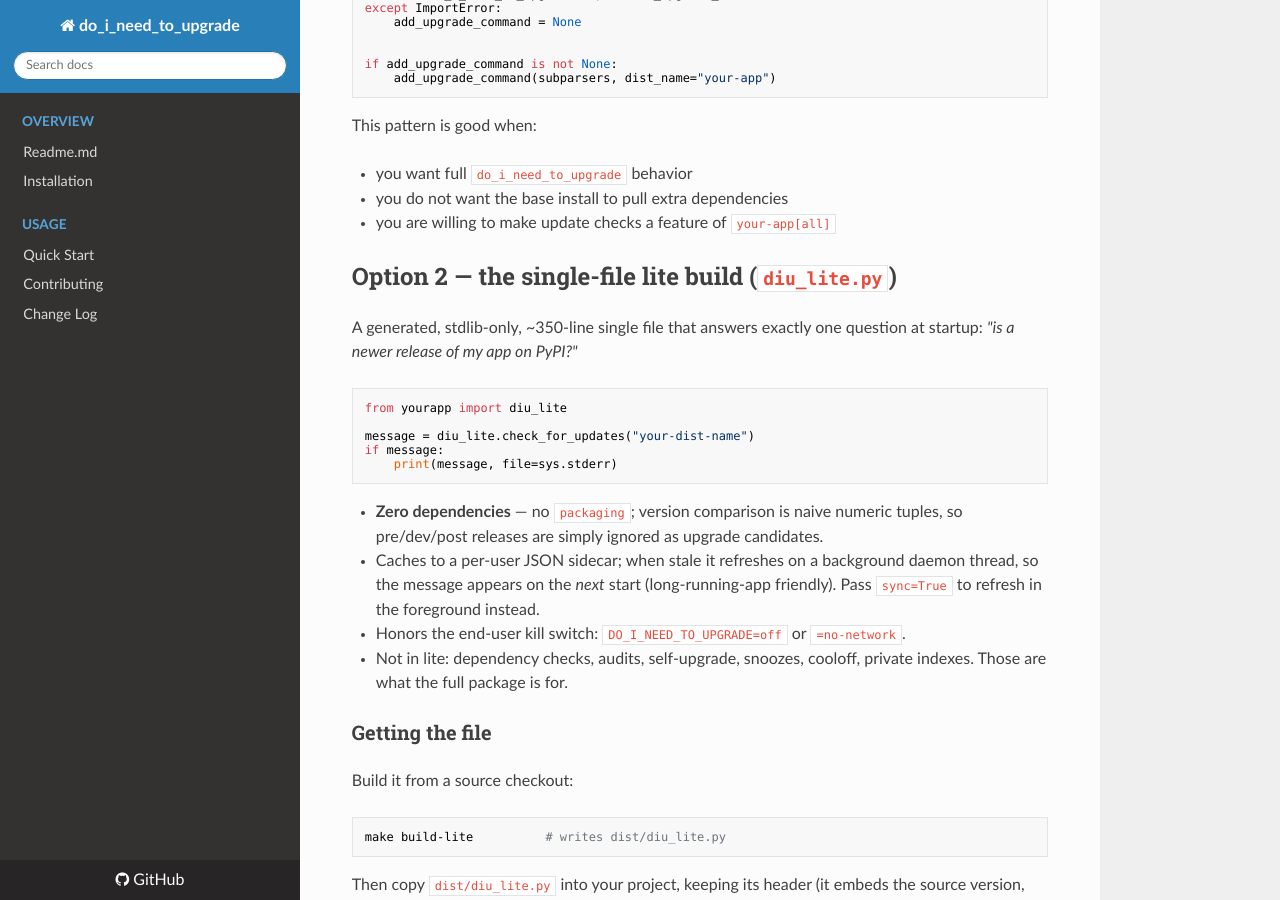
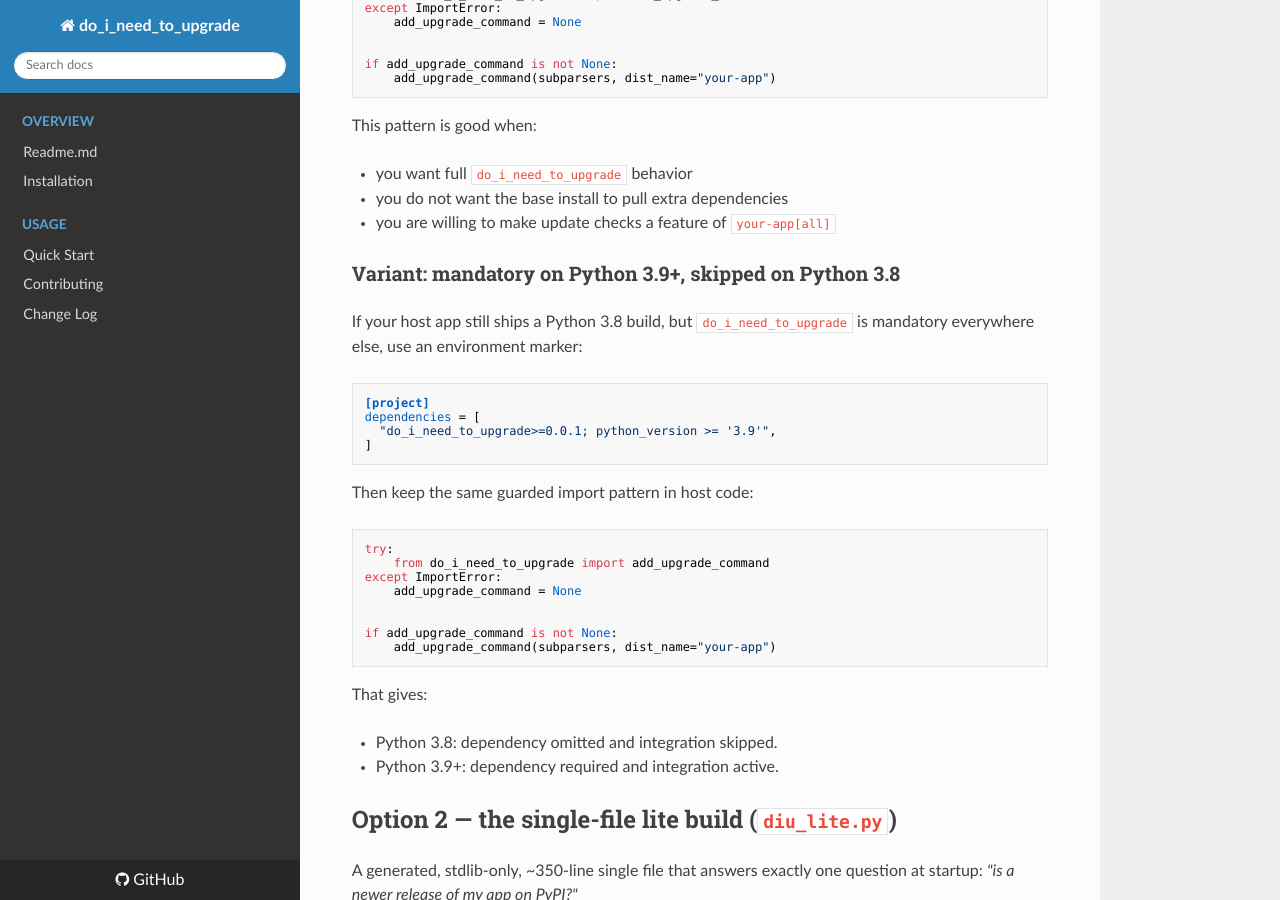
Before and after one commit to matthewdeanmartin/do_i_need_to_upgrade, an MkDocs documentation site: the page built from docs/usage/vendoring.md, in a window 1280 px wide and 900 px high, scrolled down 565 px. Built offline with MkDocs 1.6.1, drawn with Linux system fonts in a browser that asks for light colours; nearby versions of some CDN libraries.

Commit message:
docs: various

````diff
--- a/docs/usage/vendoring.md
+++ b/docs/usage/vendoring.md
@@ -36,6 +36,36 @@ This pattern is good when:
 - you want full `do_i_need_to_upgrade` behavior
 - you do not want the base install to pull extra dependencies
 - you are willing to make update checks a feature of `your-app[all]`
+
+### Variant: mandatory on Python 3.9+, skipped on Python 3.8
+
+If your host app still ships a Python 3.8 build, but `do_i_need_to_upgrade`
+is mandatory everywhere else, use an environment marker:
+
+```toml
+[project]
+dependencies = [
+  "do_i_need_to_upgrade>=0.0.1; python_version >= '3.9'",
+]
+```
+
+Then keep the same guarded import pattern in host code:
+
+```python
+try:
+    from do_i_need_to_upgrade import add_upgrade_command
+except ImportError:
+    add_upgrade_command = None
+
+
+if add_upgrade_command is not None:
+    add_upgrade_command(subparsers, dist_name="your-app")
+```
+
+That gives:
+
+- Python 3.8: dependency omitted and integration skipped.
+- Python 3.9+: dependency required and integration active.
 
 ## Option 2 — the single-file lite build (`diu_lite.py`)
 
````
Also changed, not shown: CHANGELOG.md (+4 -0 lines), README.md (+3 -0 lines), spec/HOW_TO_USE_FOR_LLMS.md (+41 -6 lines), spec/tkinter_component.md (+14 -4 lines), 2 other files.
